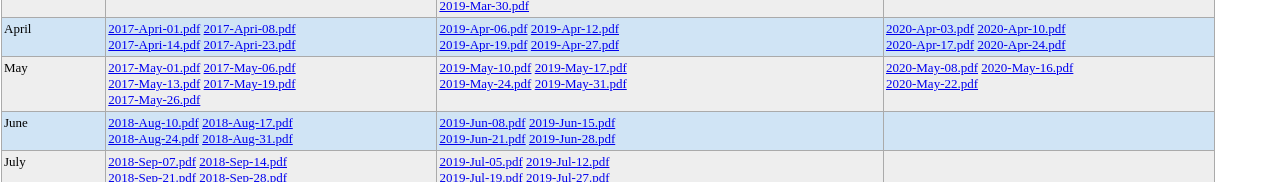
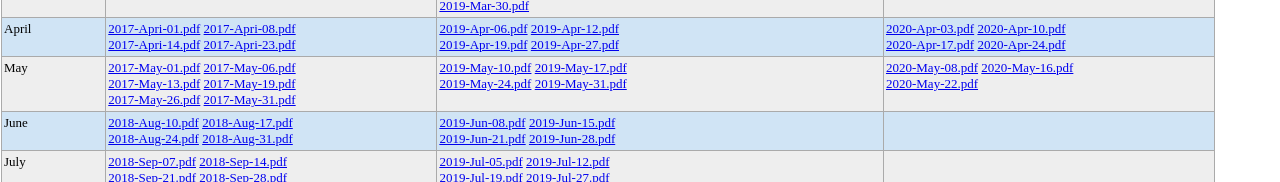
Before and after one commit to Alan-Du/Alan-Du.github.io, a plain HTML site: page index.html in a window 1280 px wide. Shown: the part 1866-2048 px from the top of the page. Drawn offline with nearby package versions, Linux system fonts and the light colour scheme.

Commit message:
Update index.html

```diff
--- a/index.html
+++ b/index.html
@@ -493,6 +493,7 @@
                         <a href="Trading Log/2017/20170519.pdf">2017-May-19.pdf</a>
                         </br>
                         <a href="Trading Log/2017/20170526.pdf">2017-May-26.pdf</a>
+			<a href="Trading Log/2017/20170531.pdf">2017-May-31.pdf</a>
                     </div>
                     <div class="divTableCell">
                         <a href="Trading Log/2019/20190510.pdf">2019-May-10.pdf</a>
```
